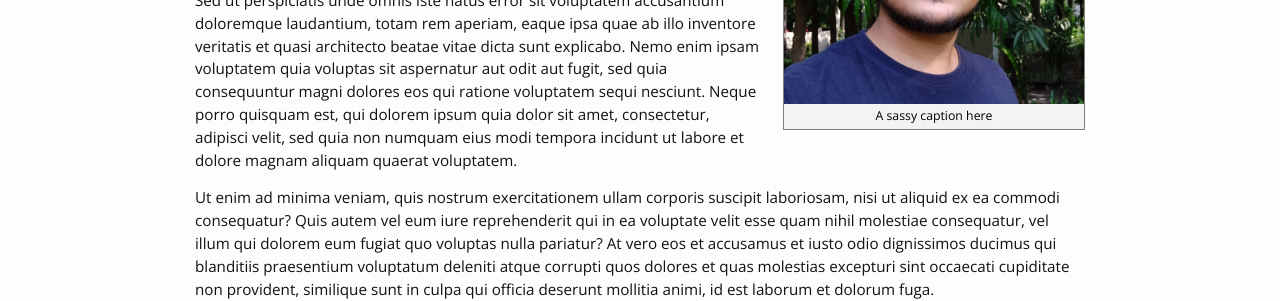
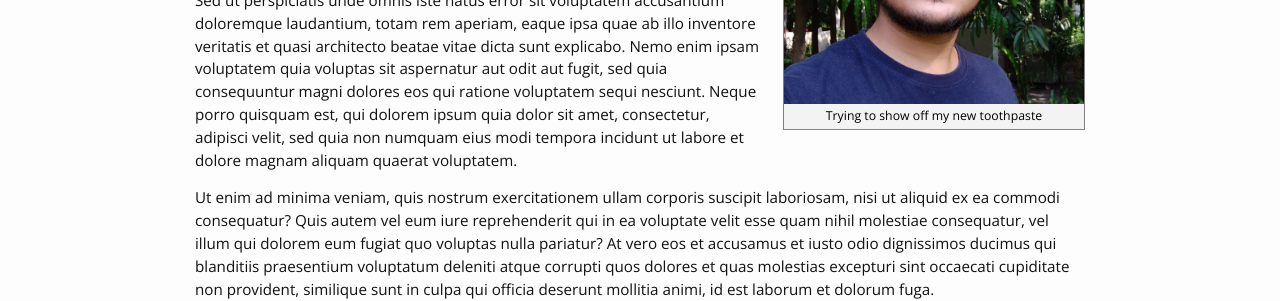
Before and after one commit to thecodeeagle/Ashlesha_Personal, a Jekyll site: the page built from about.md, in a window 1280 px wide. Shown: the part 360-661 px from the top of the page. Built offline with Jekyll 4.4.1, drawn with Linux system fonts in a browser that asks for light colours.

Commit message:
Update about.md

```diff
--- a/about.md
+++ b/about.md
@@ -4,7 +4,7 @@ title: About
 permalink: /about/
 ---
 
-{% include image.html url="/images/profile.jpg" caption="A sassy caption here" width=300 align="right" %}
+{% include image.html url="/images/profile.jpg" caption="Trying to show off my new toothpaste" width=300 align="right" %}
 
 Describe yourself here. Dummy text ahead.
 
```
